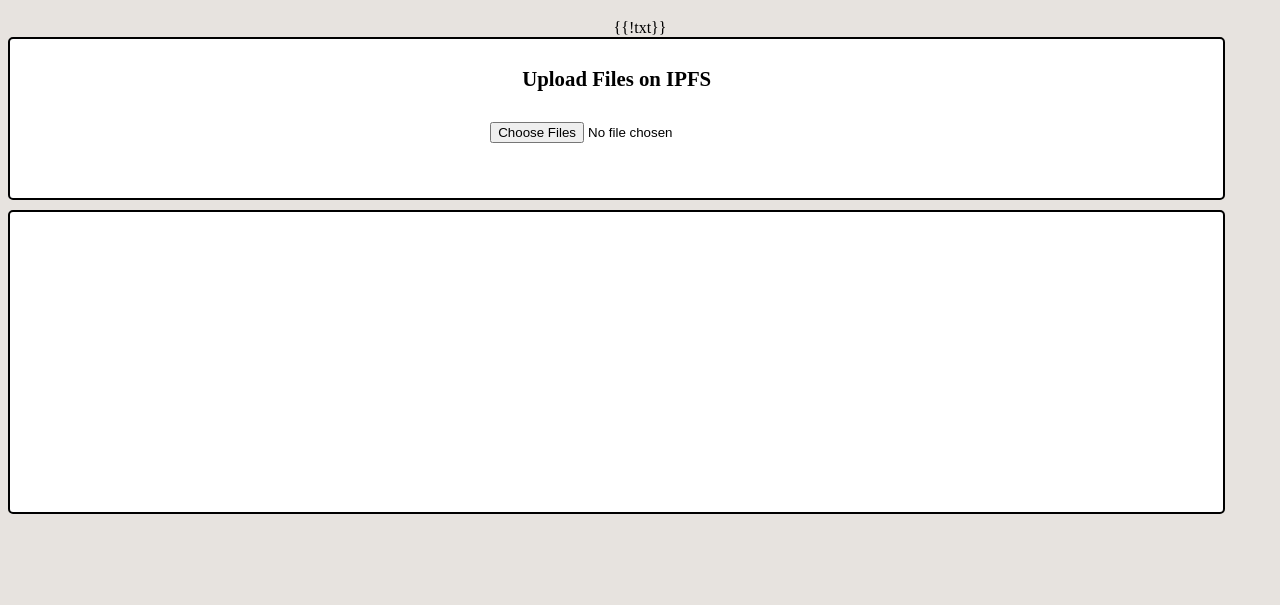
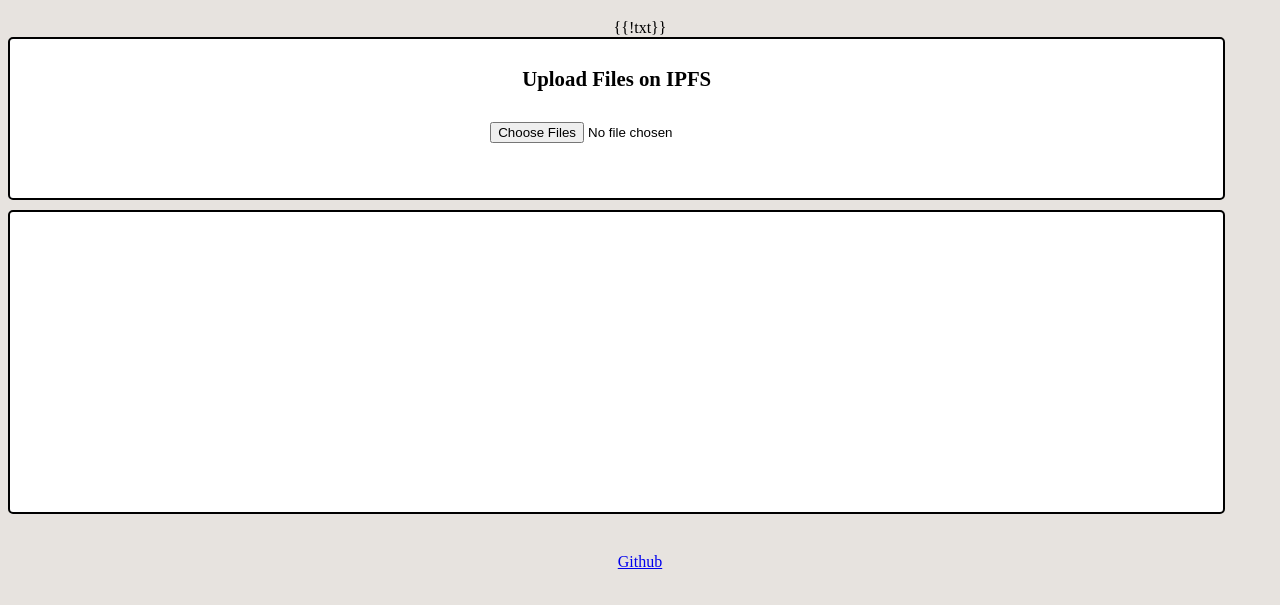
Before and after one commit to YannBouyeron/OpenEdit, a plain HTML site: page views/index.html in a window 1280 px wide. Shown: the part 61-666 px from the top of the page. Drawn offline with nearby package versions, Linux system fonts and the light colour scheme.

Commit message:
update link

```diff
--- a/views/index.html
+++ b/views/index.html
@@ -173,6 +173,7 @@
 
 </div>
 
+<p align=center><a href="https://github.com/YannBouyeron/OpenEdit">Github</a></p>
 
 </body>
 
```
Also changed, not shown: 1 other file.
